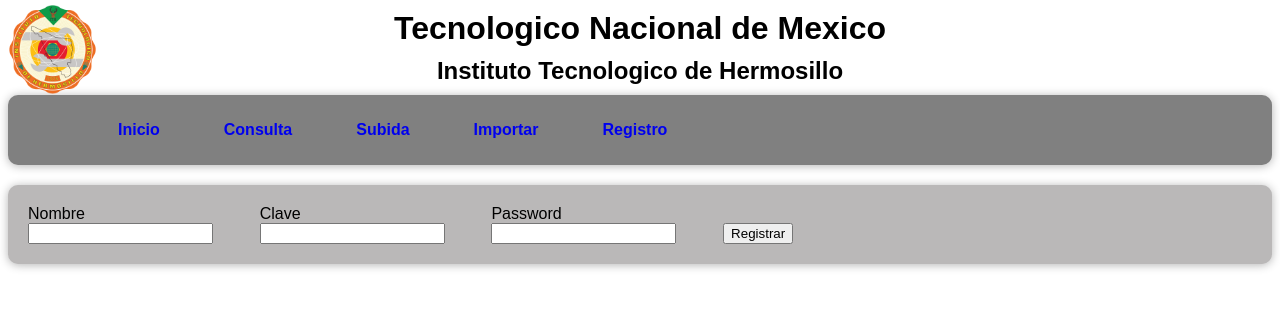
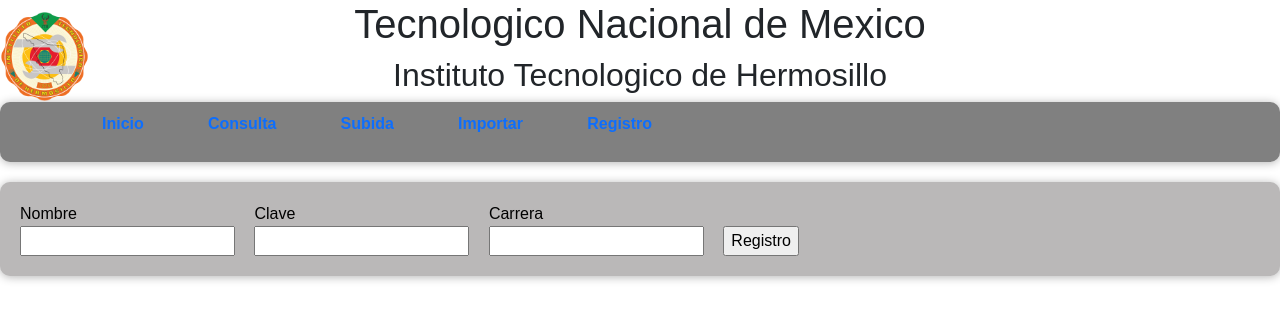
Before and after one commit to Articfire/repositorio-expedientes-ith, a Django app: template proyecto/templates/alta_usuarios.html in a window 1280 px wide. Shown: the top 320 px of the page. Run offline with Django 3.2, Linux system fonts and the light colour scheme; the template is opened without the code that fills it, so the values that code supplies are empty; parts of the project's set-up code (start-up, migrations or seed data) failed here and were passed over.

Commit message:
Listo alta de alumnos

```diff
--- a/proyecto/templates/alta_usuarios.html
+++ b/proyecto/templates/alta_usuarios.html
@@ -4,6 +4,9 @@
 {% block title%}Alta de Usuarios{% endblock %}
 
 {% block content %}
+
+<form class="" action="" method="post">
+  {% csrf_token %}
   <div class="fondodatos contenedor">
       <div class="grupo-input col-2">
         <label class="" for="txt_nombre">Nombre</label>
@@ -12,16 +15,17 @@
 
       <div class="grupo-input col-2">
         <label class="" for="txt_clave">Clave</label>
-      <input class="" type="number" id="txt_clave" name ="txt_clave">
+        <input class="" type="number" id="txt_clave" name ="txt_noControl">
       </div>
 
       <div class="grupo-input col-2">
-      <label class="" for="txt_password">Password</label>
-      <input class="" type="password" id="txt_password" name="txt_password">
+        <label class="" for="txt_password">Carrera</label>
+        <input class="" type="text" id="txt_password" name="txt_carrera">
       </div>
 
       <div class="grupo-input col-2">
-      <button class="boton" name="btn_registro" type="button">Registrar</button>
+        <input class="boton" name="btn_registro" type="submit" value="Registro">
       </div>
   </div>
+</form>
 {% endblock %}
--- a/proyecto/templates/base.html
+++ b/proyecto/templates/base.html
@@ -9,6 +9,7 @@
     <meta name="viewport" content="width=device-width, initial-scale=1.0">
     <title>{% block title %}{% endblock title %}</title>
     <link rel="stylesheet" href="{% static 'css/estilos.css' %}">
+    <link href="https://cdn.jsdelivr.net/npm/bootstrap@5.0.0-beta3/dist/css/bootstrap.min.css" rel="stylesheet" integrity="sha384-eOJMYsd53ii+scO/bJGFsiCZc+5NDVN2yr8+0RDqr0Ql0h+rP48ckxlpbzKgwra6" crossorigin="anonymous">
     <!-- Ejemplo del titulo con el motor de templates -->
 </head>
 <body>
```
Also changed, not shown: proyecto/repositorio/views.py (+12 -5 lines), proyecto/templates/importar.html (+12 -5 lines), 5 other files. Lines whose indentation alone changed are shown as unchanged.
